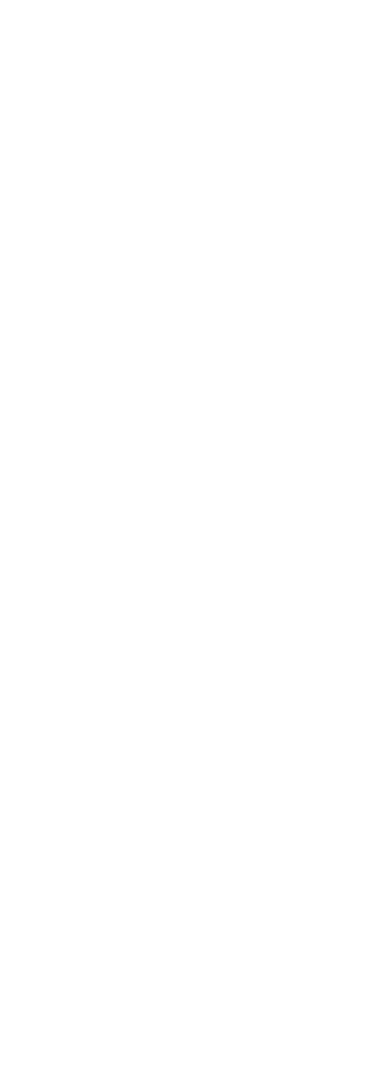
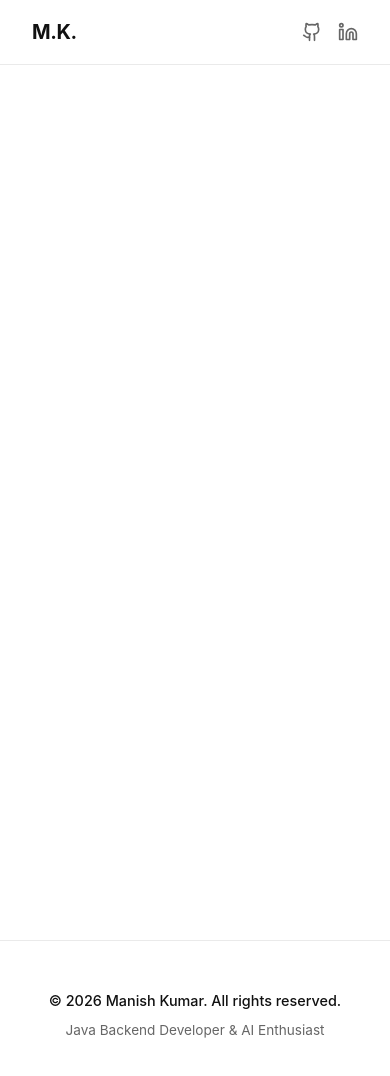
Before and after one commit to manishworkss/aurexon, a Next.js app: page / in a window 390 px wide. Shown: the top 1076 px of the page. Before the commit the page ends 844 px from the top, so only its background shows below. Built offline with nearby package versions, Linux system fonts and the light colour scheme.

Commit message:
feat: build core layout, navbar, footer, and reusable UI components

```diff
--- a/src/app/layout.js
+++ b/src/app/layout.js
@@ -1,4 +1,6 @@
 import './globals.css'
+import Navbar from '@/components/Navbar'
+import Footer from '@/components/Footer'
 
 export const metadata = {
   title: 'Manish Kumar | Java Backend & AI Developer',
@@ -8,7 +10,11 @@ export const metadata = {
 export default function RootLayout({ children }) {
   return (
     <html lang="en">
-      <body>{children}</body>
+      <body>
+        <Navbar />
+        {children}
+        <Footer />
+      </body>
     </html>
   )
 }
--- /dev/null
+++ b/src/components/Footer.js
@@ -0,0 +1,16 @@
+import styles from './Footer.module.css';
+
+export default function Footer() {
+  return (
+    <footer className={styles.footer}>
+      <div className={styles.container}>
+        <p className={styles.text}>
+          © {new Date().getFullYear()} Manish Kumar. All rights reserved.
+        </p>
+        <p className={styles.subtext}>
+          Java Backend Developer & AI Enthusiast
+        </p>
+      </div>
+    </footer>
+  );
+}
--- /dev/null
+++ b/src/components/Footer.module.css
@@ -0,0 +1,27 @@
+.footer {
+  border-top: 1px solid var(--border-color);
+  background-color: var(--background);
+  padding: 3rem 2rem;
+  margin-top: 6rem;
+}
+
+.container {
+  max-width: 1200px;
+  margin: 0 auto;
+  display: flex;
+  flex-direction: column;
+  align-items: center;
+  gap: 0.5rem;
+  text-align: center;
+}
+
+.text {
+  font-size: 0.9rem;
+  font-weight: 500;
+  color: var(--foreground);
+}
+
+.subtext {
+  font-size: 0.85rem;
+  color: var(--foreground-muted);
+}
--- /dev/null
+++ b/src/components/Navbar.js
@@ -0,0 +1,36 @@
+'use client';
+
+import Link from 'next/link';
+import { motion } from 'framer-motion';
+import { Github, Linkedin } from 'lucide-react';
+import styles from './Navbar.module.css';
+
+export default function Navbar() {
+  return (
+    <motion.header
+      className={styles.header}
+      initial={{ y: -100, opacity: 0 }}
+      animate={{ y: 0, opacity: 1 }}
+      transition={{ duration: 0.5, ease: 'easeOut' }}
+    >
+      <div className={styles.navContainer}>
+        <Link href="/" className={styles.logo}>
+          M.K.
+        </Link>
+        <nav className={styles.navLinks}>
+          <Link href="#about" className={styles.link}>About</Link>
+          <Link href="#projects" className={styles.link}>Projects</Link>
+          <Link href="#experience" className={styles.link}>Experience</Link>
+        </nav>
+        <div className={styles.socials}>
+          <a href="https://github.com/manishworkss" target="_blank" rel="noopener noreferrer" className={styles.iconLink}>
+            <Github size={20} />
+          </a>
+          <a href="https://linkedin.com/in/manish-kumar" target="_blank" rel="noopener noreferrer" className={styles.iconLink}>
+            <Linkedin size={20} />
+          </a>
+        </div>
+      </div>
+    </motion.header>
+  );
+}
--- /dev/null
+++ b/src/components/Navbar.module.css
@@ -0,0 +1,65 @@
+.header {
+  position: fixed;
+  top: 0;
+  left: 0;
+  width: 100%;
+  z-index: 50;
+  background: rgba(255, 255, 255, 0.7);
+  backdrop-filter: blur(16px);
+  -webkit-backdrop-filter: blur(16px);
+  border-bottom: 1px solid var(--border-color);
+}
+
+.navContainer {
+  max-width: 1200px;
+  margin: 0 auto;
+  padding: 1rem 2rem;
+  display: flex;
+  justify-content: space-between;
+  align-items: center;
+}
+
+.logo {
+  font-weight: 700;
+  font-size: 1.25rem;
+  letter-spacing: -0.02em;
+}
+
+.navLinks {
+  display: flex;
+  gap: 2rem;
+}
+
+.link {
+  font-size: 0.9rem;
+  font-weight: 500;
+  color: var(--foreground-muted);
+  transition: color 0.2s ease;
+}
+
+.link:hover {
+  color: var(--foreground);
+}
+
+.socials {
+  display: flex;
+  gap: 1rem;
+}
+
+.iconLink {
+  color: var(--foreground-muted);
+  transition: color 0.2s ease;
+  display: flex;
+  align-items: center;
+  justify-content: center;
+}
+
+.iconLink:hover {
+  color: var(--foreground);
+}
+
+@media (max-width: 768px) {
+  .navLinks {
+    display: none;
+  }
+}
```
Also changed, not shown: src/components/Button.js (added, +27 -0 lines), src/components/Button.module.css (added, +34 -0 lines), src/components/Card.js (added, +9 -0 lines), src/components/Card.module.css (added, +14 -0 lines).
